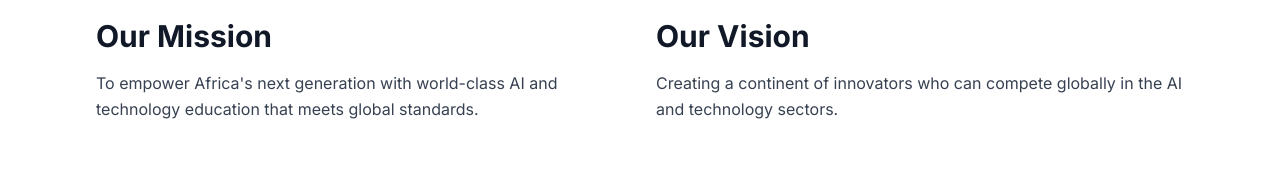
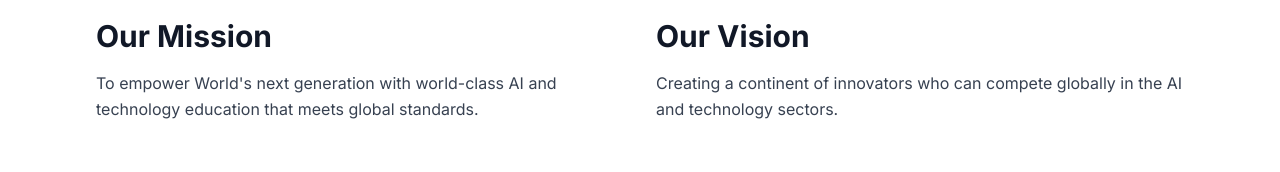
Before and after one commit to Stripe-Edge/DictaHub, a Next.js app: page /about in a window 1280 px wide. Shown: the part 323-495 px from the top of the page. Built offline with nearby package versions, Linux system fonts and the light colour scheme.

Commit message:
Update page.tsx

```diff
--- a/app/about/page.tsx
+++ b/app/about/page.tsx
@@ -17,7 +17,7 @@ export default function AboutPage() {
             <div className="space-y-4">
               <h2 className="text-2xl sm:text-3xl font-bold text-gray-900">Our Mission</h2>
               <p className="text-base text-gray-700 leading-relaxed">
-                To empower Africa's next generation with world-class AI and technology education that meets global standards.
+                To empower World's next generation with world-class AI and technology education that meets global standards.
               </p>
             </div>
             <div className="space-y-4">
```
